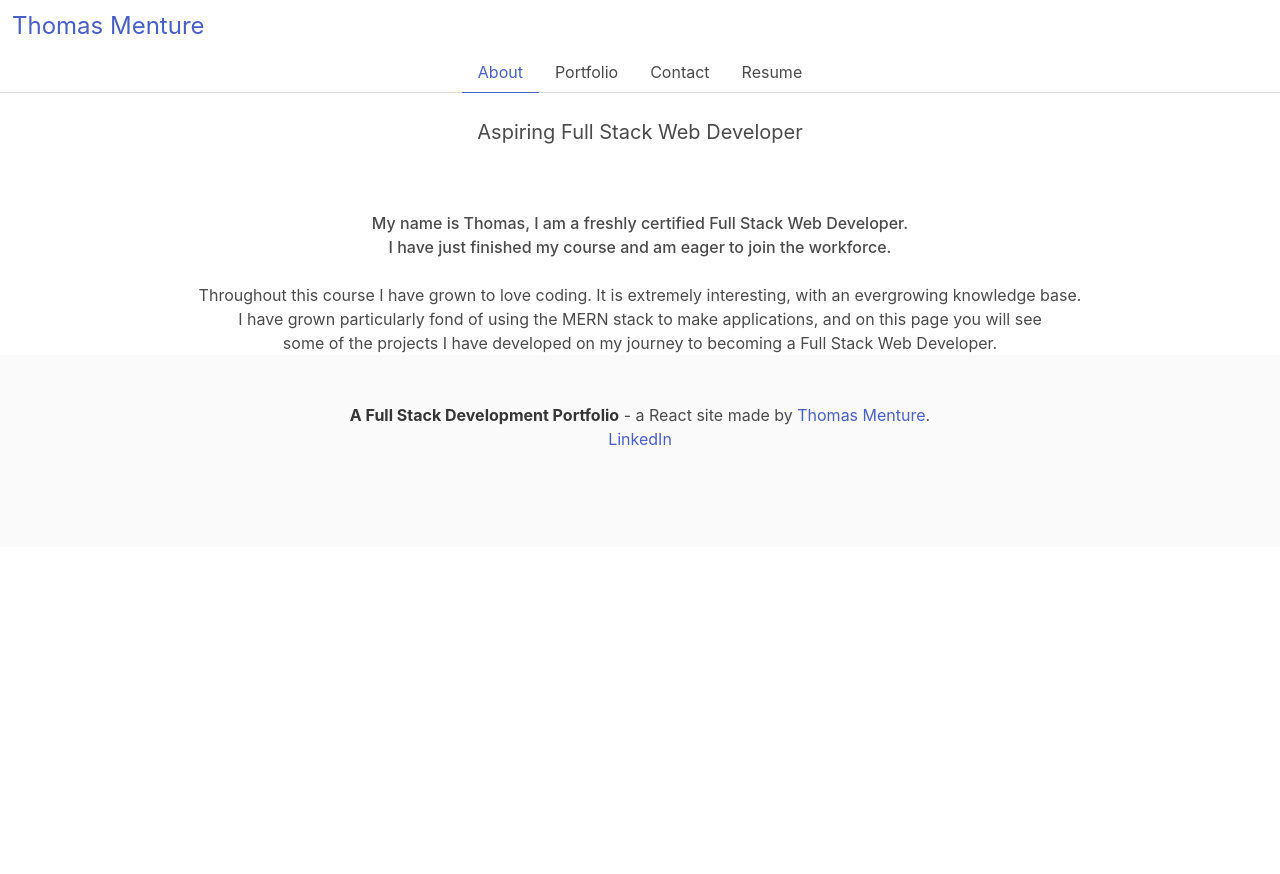
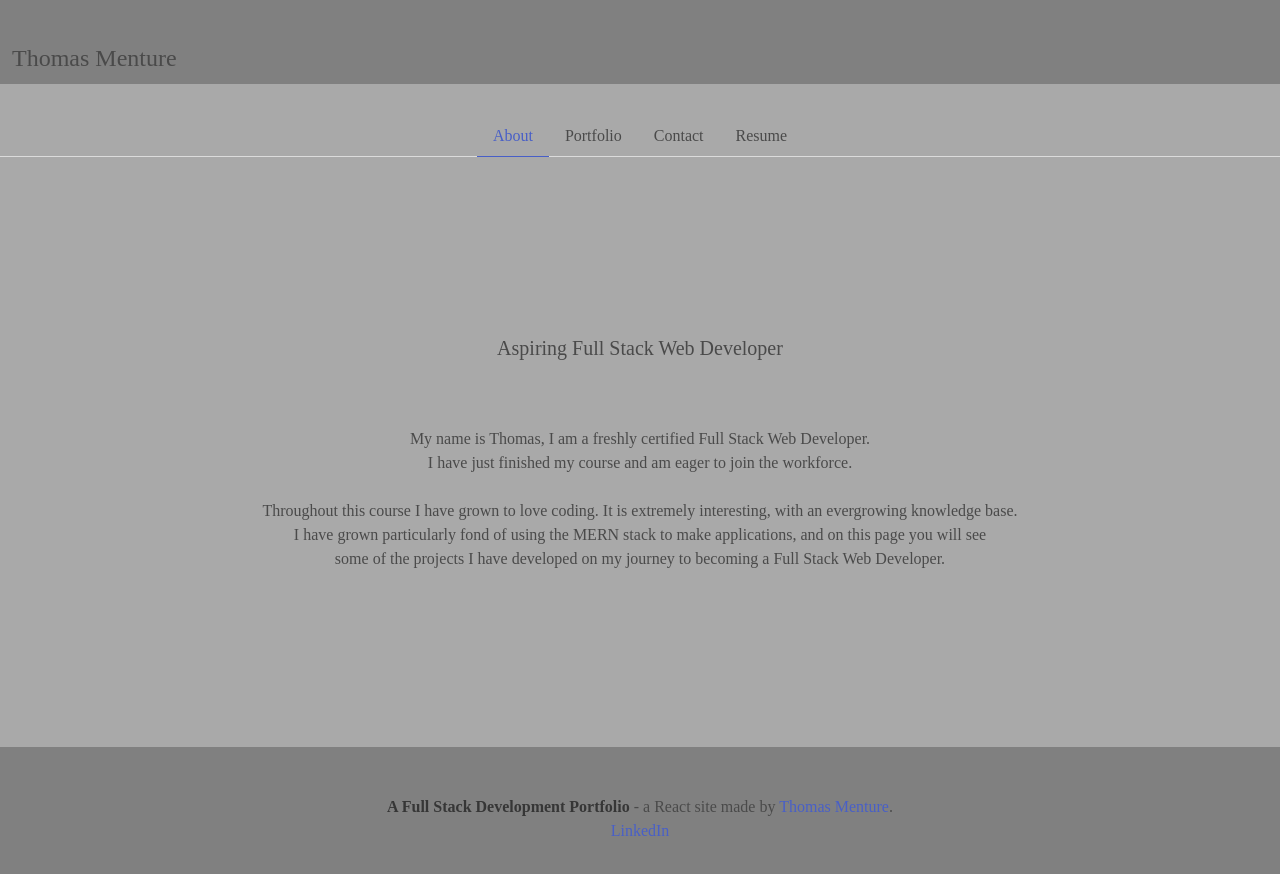
Before and after one commit to tmenture/react-portfolio, a React (Create React App) app: page / in a window 1280 px wide. Shown: the top 874 px of the page. Before the commit the page ends 800 px from the top, so only its background shows below. Built offline with nearby package versions, Linux system fonts and the light colour scheme.

Commit message:
added some basic css

```diff
--- a/src/index.css
+++ b/src/index.css
@@ -1,13 +1,35 @@
 body {
-  margin: 0;
-  font-family: -apple-system, BlinkMacSystemFont, 'Segoe UI', 'Roboto', 'Oxygen',
-    'Ubuntu', 'Cantarell', 'Fira Sans', 'Droid Sans', 'Helvetica Neue',
-    sans-serif;
-  -webkit-font-smoothing: antialiased;
-  -moz-osx-font-smoothing: grayscale;
+  font-family: 'Times New Roman', Times, serif;
+  text-align: center;
+  background-color: darkgray;
 }
 
-code {
-  font-family: source-code-pro, Menlo, Monaco, Consolas, 'Courier New',
-    monospace;
+.navbar, .navbar-brand {
+  text-align: center;
+  display: block;
+  width: 100%;
+  background-color: gray;
 }
+
+div.navbar-brand {
+  padding-top: 2em;
+  margin-bottom: 2em;
+}
+
+main {
+  margin: 11em;
+}
+
+.label {
+  text-align: left;
+}
+
+footer.footer {
+  background-color: gray;
+}
+
+@media only screen and (max-width: 1024px) {
+  main {
+    margin: 10em 10em 10em 10em;
+  }
+}
```
